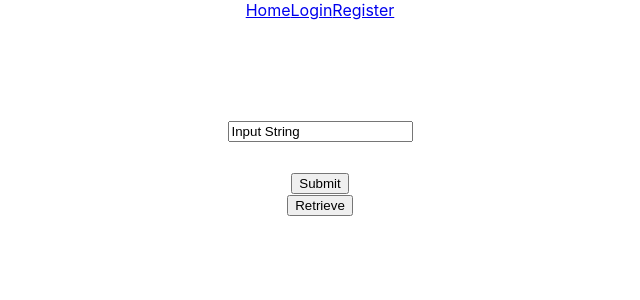
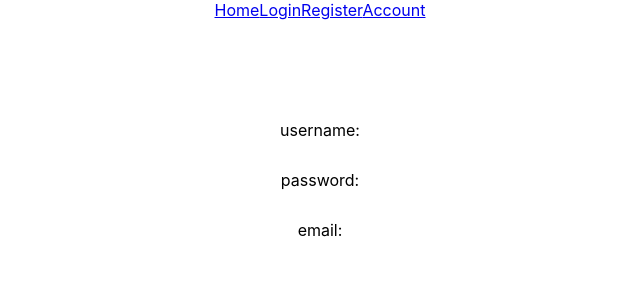
Before and after one commit to dmost-jbs/starter_project, a React (Create React App) app in the folder front/: page /account in a window 1280 px wide. Shown: the top 300 px of the page, without its empty margins (320-960 px from the left). Built offline with nearby package versions, Linux system fonts and the light colour scheme; the HTML template or start-up script is replaced by a standard one.

Commit message:
more account page dependencies

```diff
--- a/front/src/App.js
+++ b/front/src/App.js
@@ -2,6 +2,7 @@ import './App.css';
 import Interface from './main_display/user_interface.js';
 import Login from './login/login.js';
 import Register from './register/register';
+import AccountInfo from './account_info/accountInfo'
 import NavigationBar from './navbar/navbar';
 import {
   BrowserRouter as Router,
@@ -21,6 +22,9 @@ function App() {
           <Route path="/login">
             <Login />
           </Route>
+          <Route path="/account">
+            <AccountInfo />
+          </Route>
           <Route path="/">
             <Interface />
           </Route>
--- a/front/src/account_info/accountInfo.js
+++ b/front/src/account_info/accountInfo.js
@@ -9,7 +9,7 @@ import { connect } from "react-redux";
 /**
  * Provides a user interface to login to the web app
  */
-const accountInfo = (props) => {
+const AccountInfo = (props) => {
 
     const [usernameText, setUsernameText] = useState("");
     const [passwordText, setPasswordText] = useState("");
@@ -18,14 +18,11 @@ const accountInfo = (props) => {
 
     return (
         <div>
-            <form onSubmit={handleSubmit}>
+
             <Container>
                 <Row className="justify-content-md-center" style={{ marginBottom: 30 }}>
                     <Col md="auto">
                         <p>username: {usernameText}</p>
-                        </Col>
-                        <Col md="auto">
-                            <input type="text" onChange={handleUsername} value={usernameText} />
                     </Col>
                 </Row>
                 <Row className="justify-content-md-center" style={{ marginBottom: 30 }}>
@@ -37,12 +34,9 @@ const accountInfo = (props) => {
                     <Col md="auto">
                         <p>email: {emailText}</p>
                     </Col>
-                        <Col md="auto">
-                            <input type="text" onChange={handlePassword} value={passwordText} />
-                        </Col>
                 </Row>
             </Container>
-            </form>
+
         </div>
     )
 }
@@ -53,4 +47,4 @@ const mapStateToProps = (state) => ({
 export default connect(
     mapStateToProps,
     {}
-  )(accountInfo)
+)(AccountInfo)
--- a/front/src/navbar/navbar.js
+++ b/front/src/navbar/navbar.js
@@ -12,8 +12,11 @@ const NavigationBar = () => {
         <Navbar.Brand href="/login">
             Login
         </Navbar.Brand>
-        <Navbar.Brand href="/Register">
+        <Navbar.Brand href="/register">
             Register
+        </Navbar.Brand>
+        <Navbar.Brand href="/account">
+            Account
         </Navbar.Brand>
         </Navbar>
 	  )
```
Lines whose indentation alone changed are shown as unchanged.
